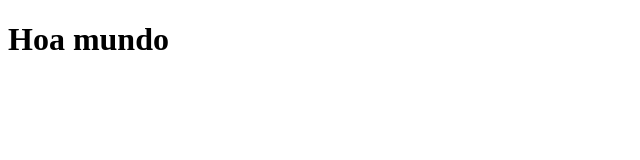
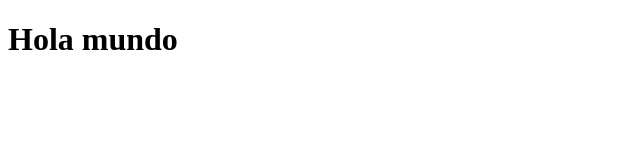
Before and after one commit to leon-uni/taller-web, a plain HTML site: page index.html in a window 1280 px wide. Shown: the full height of the page, 0-640 px from the left. Drawn offline with Linux system fonts and the light colour scheme.

Commit message:
se modificó el index.html

```diff
--- a/index.html
+++ b/index.html
@@ -6,6 +6,6 @@
     <title>Document</title>
 </head>
 <body>
-    <h1>Hoa mundo</h1>
+    <h1>Hola mundo</h1>
 </body>
 </html>
```
